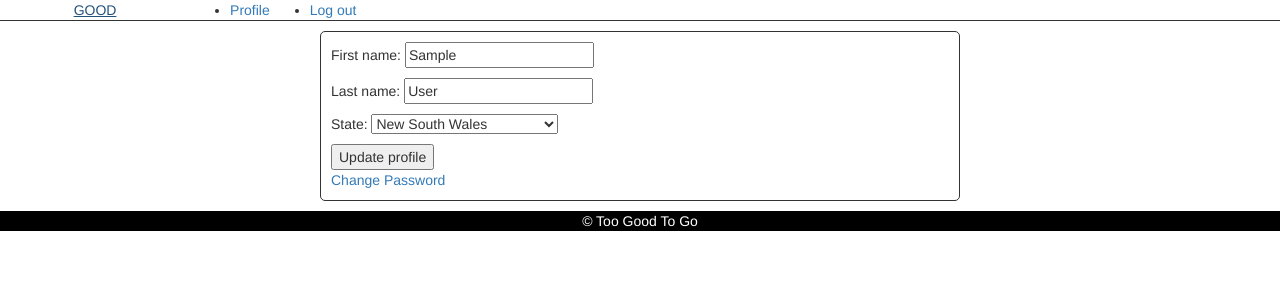
After one commit to dev-jaesim/too-good-to-go, a Django app: page /users/update-profile/ in a window 1280 px wide. The commit adds this page. Shown: the top 300 px of the page. Run offline with Django 3.2, Linux system fonts and the light colour scheme; the visitor is signed in with stand-in values (Sample User, id 1); some libraries are stand-ins or nearby versions.

Commit message:
profile parts done

```diff
--- a/businesses/models.py
+++ b/businesses/models.py
@@ -1,4 +1,5 @@
 from django.db import models
+from django.urls import reverse
 from core import models as core_models
 
 
@@ -51,3 +52,6 @@ class Business(core_models.TimeStampedModel):
         return "0"
 
     total_rating.short_description = "Avg"
+
+    def get_absolute_url(self):
+        return reverse("businesses:profile", kwargs={"pk": self.pk})
--- /dev/null
+++ b/businesses/urls.py
@@ -0,0 +1,13 @@
+from django.urls import path
+from . import views
+
+app_name = "businesses"
+
+urlpatterns = [
+    path("<int:pk>/", views.BusinessProfileView.as_view(), name="profile"),
+    path(
+        "update-business-profile/<int:pk>",
+        views.UpdateBusinessProfileView.as_view(),
+        name="update-business",
+    ),
+]
--- a/config/urls.py
+++ b/config/urls.py
@@ -8,6 +8,7 @@ urlpatterns = [
     path("", include("core.urls", namespace="core")),
     path("menus/", include("menus.urls", namespace="menus")),
     path("users/", include("users.urls", namespace="users")),
+    path("businesses/", include("businesses.urls", namespace="businesses")),
     path("admin/", admin.site.urls),
 ]
 
--- a/static/css/style.css
+++ b/static/css/style.css
@@ -74,11 +74,11 @@
 }
 
 .m-t-10 {
-    margin-top: 10px;
+    margin-top: 10px !important;
 }
 
 .m-b-10 {
-    margin-bottom: 10px;
+    margin-bottom: 10px !important;
 }
 
 .m-l-10 {
@@ -100,15 +100,21 @@
 }
 
 
+/* position declaration */
+.position-relative {
+    position: relative;
+}
+
+
+/* boarder declaration */
+.b-b {
+    border-bottom: 1px solid;
+}
+
+
 /* custom declaration */
 .child-has-m-r-40px li {
     margin-right: 40px;
-}
-
-
-/* position declaration */
-.position-relative {
-    position: relative;
 }
 
 
--- a/templates/base.html
+++ b/templates/base.html
@@ -17,7 +17,7 @@
 
 <body>
     {% include 'partials/messages.html' %}
-    <header class="flex">
+    <header class="flex b-b">
         {% include 'partials/nav.html' %}
         {% block search-bar %}
         <form method="get" action="{% url 'menus:search' %}"
--- a/templates/partials/nav.html
+++ b/templates/partials/nav.html
@@ -1,6 +1,7 @@
 <a href="{% url 'core:home' %}" class="flex f-g-1 align-item-center justify-content-center">GOOD</a>
 <ul class="flex f-g-6 m-b-0 child-has-m-r-40px">
     {% if user.is_authenticated %}
+    <li><a href="{{user.get_absolute_url}}">Profile</a></li>
     <li><a href="{% url "users:logout" %}">Log out</a></li>
     {% else %}
     <li><a href="{% url "users:signup" %}">Sign up</a></li>
--- /dev/null
+++ b/templates/users/update-profile.html
@@ -0,0 +1,21 @@
+{% extends "base.html" %}
+
+{% block page_title %}
+Update Profile
+{% endblock page_title %}
+
+{% block search-bar %}
+{% endblock search-bar %}
+
+{% block content %}
+
+<div class="signup-form m-t-10 m-b-10">
+    {% include 'mixins/auth/auth_form.html' with form=form cta="Update profile" %}
+
+    {% if object.login_method == "email" %}
+    <div>
+        <a href="{% url 'users:password' %}">Change Password</a>
+    </div>
+    {% endif %}
+</div>
+{% endblock content %}
--- a/users/models.py
+++ b/users/models.py
@@ -5,6 +5,7 @@ from django.db import models
 from django.core.mail import send_mail
 from django.utils.html import strip_tags
 from django.template.loader import render_to_string
+from django.urls import reverse
 
 
 class User(AbstractUser):
@@ -63,3 +64,6 @@ class User(AbstractUser):
             )
             self.save()
         return
+
+    def get_absolute_url(self):
+        return reverse("users:profile", kwargs={"pk": self.pk})
--- a/users/urls.py
+++ b/users/urls.py
@@ -12,9 +12,9 @@ urlpatterns = [
     path(
         "verify/<str:key>/", views.complete_verification, name="complete-verification",
     ),
-    # path("update-profile/", views.UpdateProfileView.as_view(), name="update"),
-    # path("update-password/", views.UpdatePasswordView.as_view(), name="password"),
-    # path("<int:pk>/", views.UserProfileView.as_view(), name="profile"),
+    path("update-profile/", views.UpdateProfileView.as_view(), name="update"),
+    path("update-password/", views.UpdatePasswordView.as_view(), name="password"),
+    path("<int:pk>/", views.UserProfileView.as_view(), name="profile"),
     # path("switch-hosting/", views.switch_hosting, name="switch-hosting"),
     # path("switch-language/", views.switch_language, name="switch-language"),
 ]
--- a/users/views.py
+++ b/users/views.py
@@ -1,6 +1,7 @@
 import os
 import requests
-from django.views.generic import FormView
+from django.views.generic import FormView, DetailView, UpdateView
+from django.contrib.auth.views import PasswordChangeView
 from django.shortcuts import redirect, reverse, render
 from django.urls import reverse_lazy
 from django.contrib.auth import authenticate, login, logout
@@ -20,6 +21,7 @@ class LoginView(FormView):
         password = form.cleaned_data.get("password")
         user = authenticate(self.request, username=email, password=password)
         if user is not None:
+            messages.success(self.request, f"Welcome")
             login(self.request, user)
         return super().form_valid(form)
 
@@ -135,3 +137,52 @@ def github_callback(request):
     except GithubException as e:
         messages.error(request, e)
         return redirect(reverse("users:login"))
+
+
+class UserProfileView(DetailView):
+
+    """ UserProfileView Definition """
+
+    model = models.User
+    context_object_name = "user_obj"
+
+
+class UpdateProfileView(UpdateView):
+
+    """ UpdateProfileView Definition """
+
+    model = models.User
+    template_name = "users/update-profile.html"
+    fields = (
+        "first_name",
+        "last_name",
+        "state",
+    )
+    success_message = "Profile Updated"
+
+    def get_object(self, queryset=None):
+        return self.request.user
+
+    def get_form(self, form_class=None):
+        form = super().get_form(form_class=form_class)
+        form.fields["first_name"].widget.attrs = {"placeholder": "First name"}
+        form.fields["last_name"].widget.attrs = {"placeholder": "Last name"}
+        return form
+
+
+class UpdatePasswordView(PasswordChangeView):
+
+    template_name = "users/update-password.html"
+    success_message = "Password Updated"
+
+    def get_form(self, form_class=None):
+        form = super().get_form(form_class=form_class)
+        form.fields["old_password"].widget.attrs = {"placeholder": "Current password"}
+        form.fields["new_password1"].widget.attrs = {"placeholder": "New password"}
+        form.fields["new_password2"].widget.attrs = {
+            "placeholder": "Confirm new password"
+        }
+        return form
+
+    def get_success_url(self):
+        return self.request.user.get_absolute_url()
```
Also changed, not shown: businesses/views.py (+33 -2 lines), templates/businesses/business_detail.html (added, +33 -0 lines), templates/businesses/update-business-profile.html (added, +15 -0 lines), templates/menus/menu_detail.html (+6 -1 lines), templates/menus/search.html (+5 -2 lines), templates/users/update-password.html (added, +17 -0 lines), templates/users/user_detail.html (added, +35 -0 lines).
